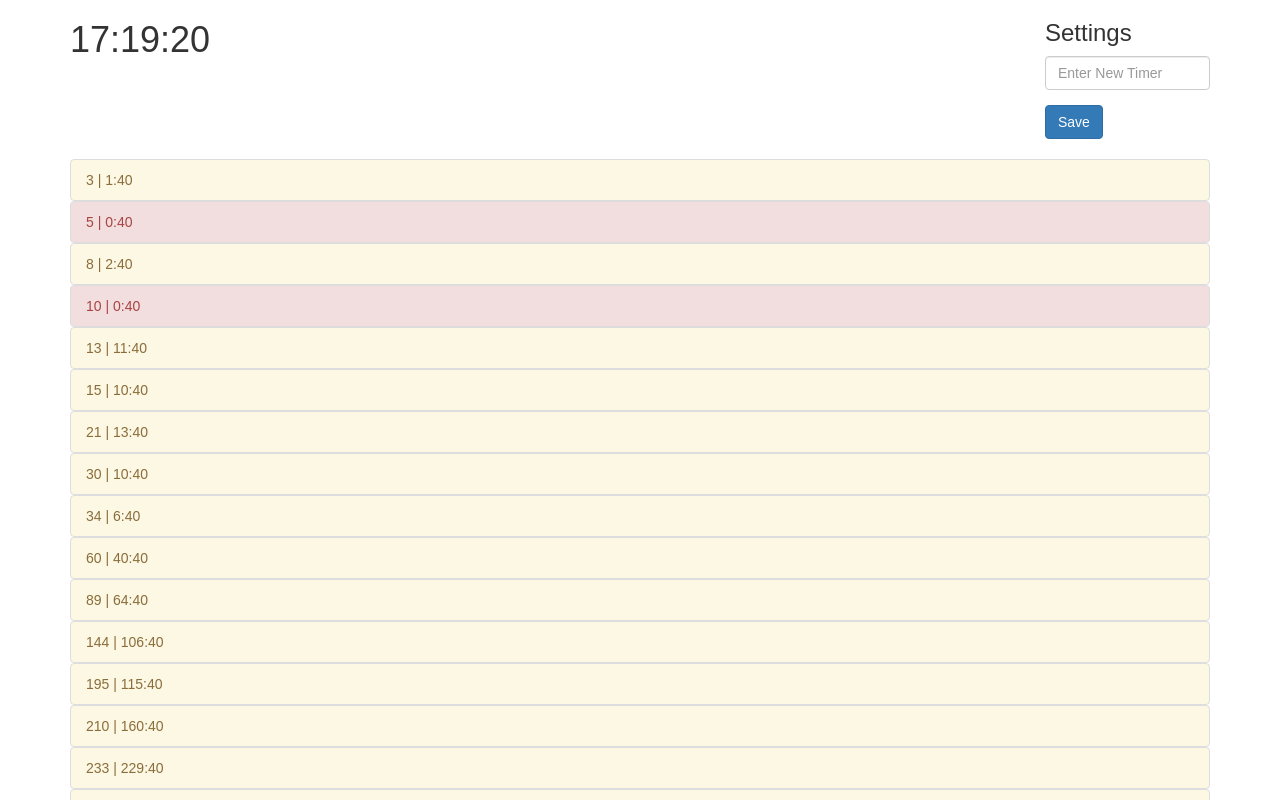
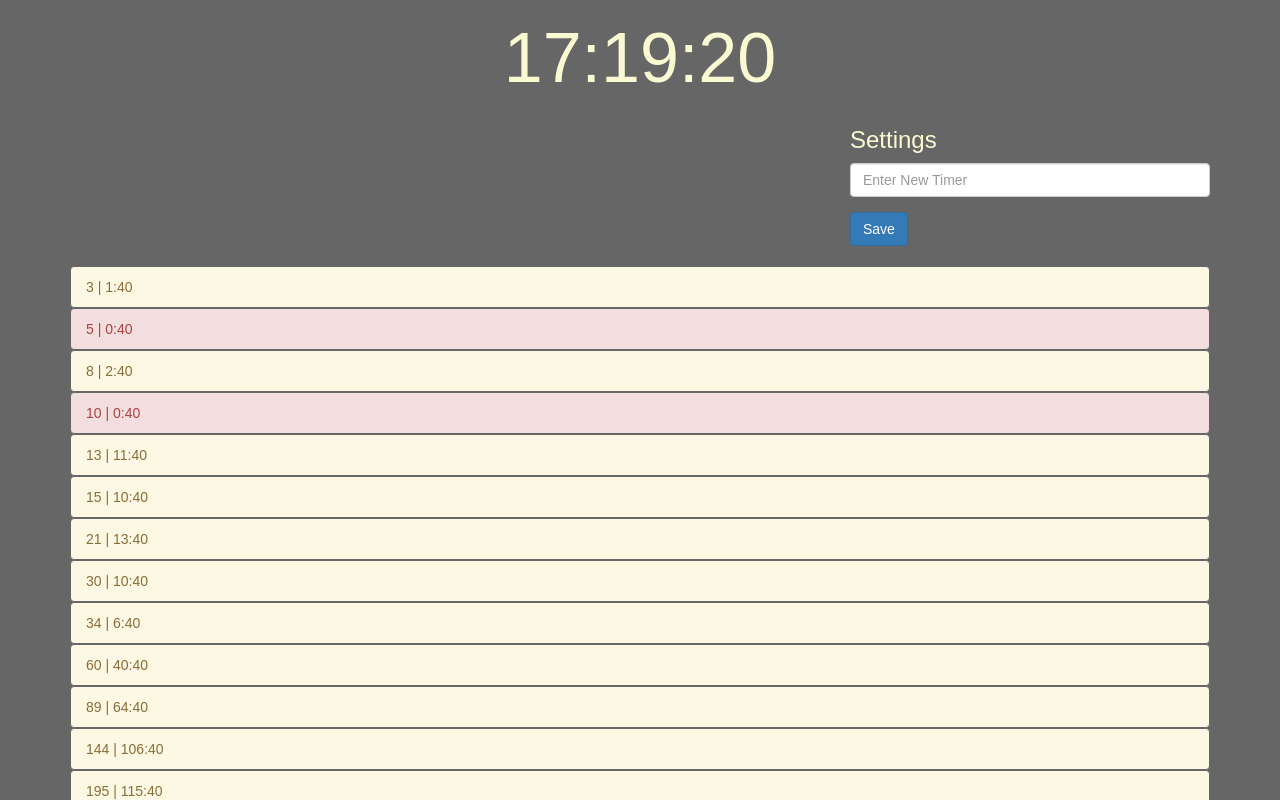
Before and after one commit to zrayyes/Candle-Timer-2, a React (Create React App) app: page / in a window 1280 px wide. Shown: the top 800 px of the page. Built offline with nearby package versions, Linux system fonts and the light colour scheme.

Commit message:
Added CSS to h1 and ListItems

```diff
--- a/src/components/App.js
+++ b/src/components/App.js
@@ -12,11 +12,11 @@ class App extends Component {
   render() {
     return (
       <div className="container">
+        <h1>{this.props.est}</h1>
         <div className="row">
-          <div className="col-sm-10">
-            <h1>{this.props.est}</h1>
+          <div className="col-sm-8">
           </div>
-          <div className="col-sm-2">
+          <div className="col-sm-4">
             <Settings/>
           </div>
         </div>
--- a/src/stylesheets/index.css
+++ b/src/stylesheets/index.css
@@ -2,6 +2,8 @@ body {
   margin: 0;
   padding: 0;
   font-family: sans-serif;
+  background-color: #666666;
+  color: lightgoldenrodyellow;
 }
 
 .red {
@@ -11,3 +13,12 @@ body {
 .green {
   color: green;
 }
+
+h1{
+  text-align: center;
+  font-size: 5em;
+}
+
+.list-group-item {
+  border-color: #666;
+}
```
